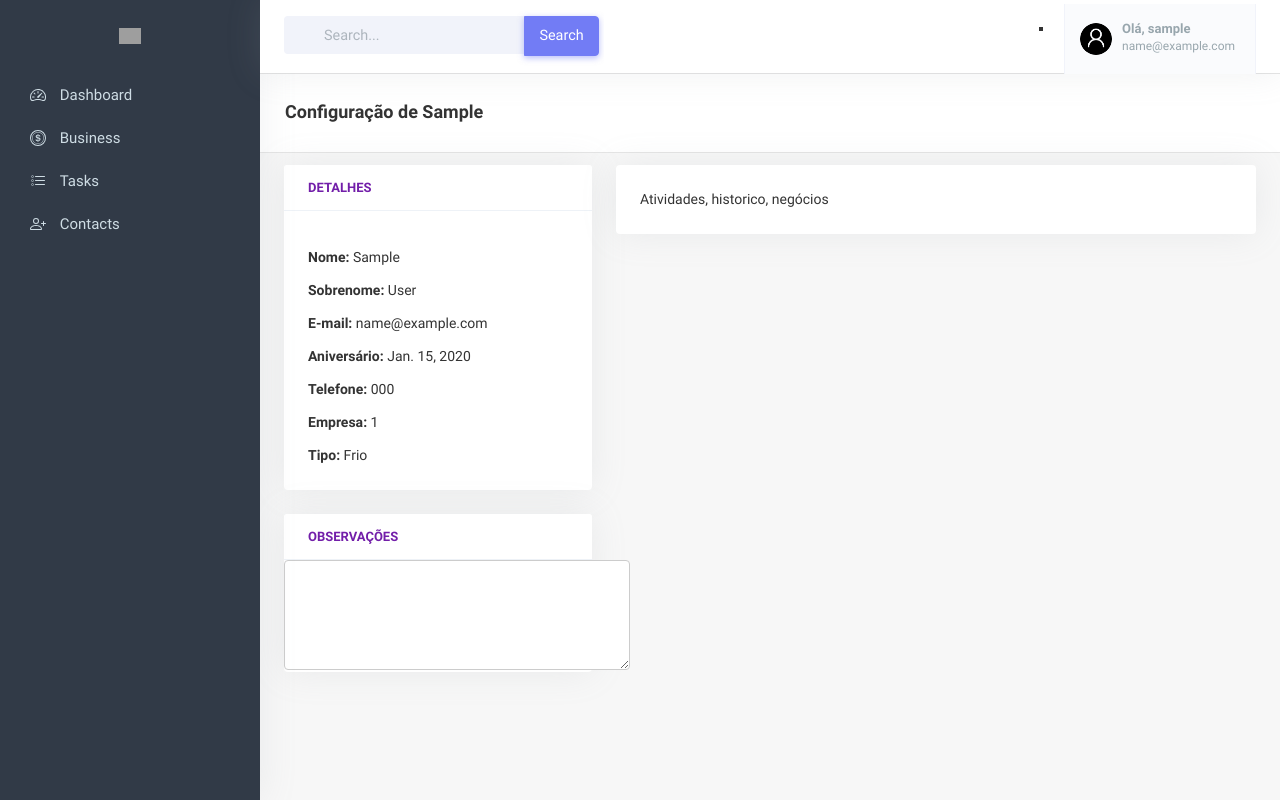
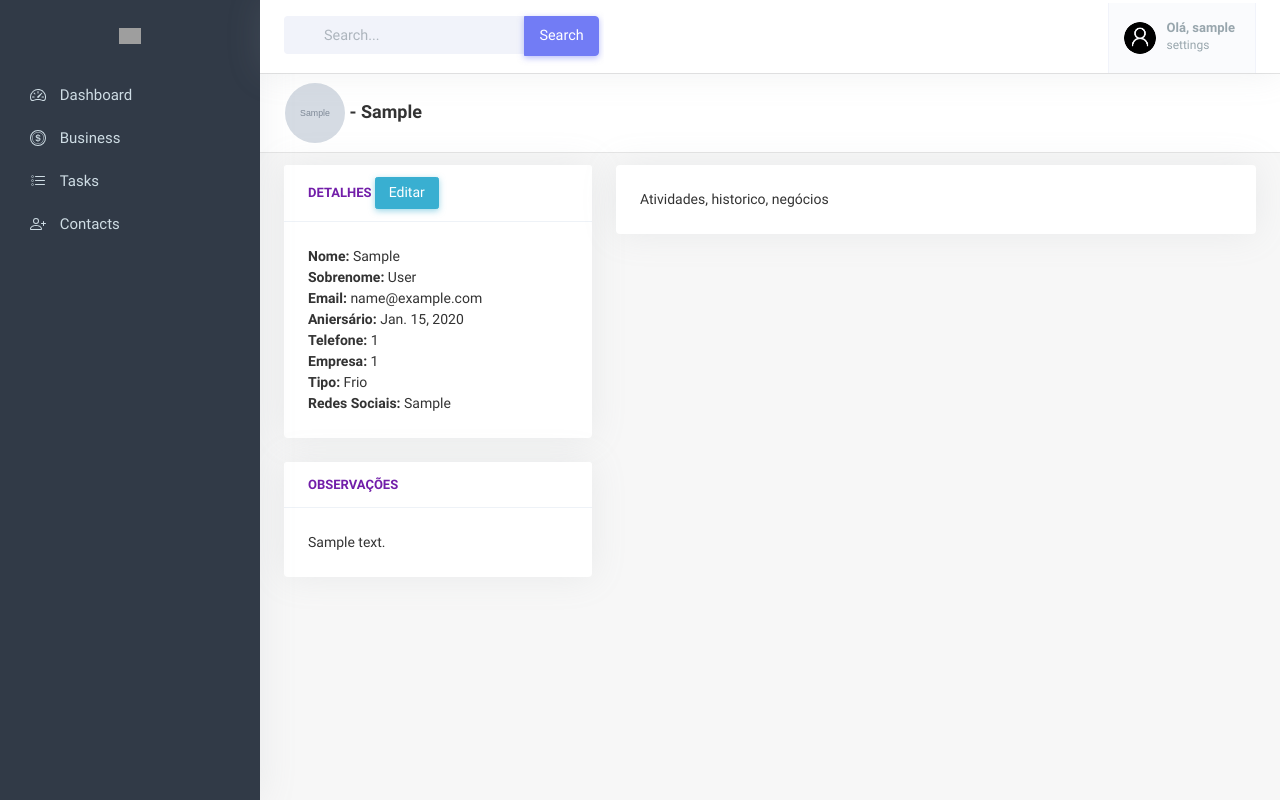
Before and after one commit to marcocapozzoli/customers-register, a Django app: page /dash/contacts/person/1 in a window 1280 px wide. Run offline with Django 3.2, Linux system fonts and the light colour scheme; a user stored in the database is signed in; tables that the repository leaves empty hold one stand-in row (values such as "Sample post"); grey boxes marked "Sample" are stand-in pictures; some libraries are stand-ins or nearby versions; grey boxes are pictures that could not be loaded.

Commit message:
update detail

```diff
--- a/dash/forms.py
+++ b/dash/forms.py
@@ -19,24 +19,13 @@ class PersonForm(forms.Form):
         widget=forms.TextInput(attrs={'placeholder': 'Nome'}),
         max_length=15
     )
-    last_name = forms.CharField(
-        label='',
-        required=False,
-        widget=forms.TextInput(attrs={'placeholder': 'Sobrenome'}),
-        max_length=15
-    )
     email = forms.EmailField(
         label='',
         widget=forms.TextInput(attrs={'placeholder': 'Email'}),
     )
-    birthday = forms.DateField(
+    phone = forms.IntegerField(
         label='',
-        #widget=forms.DateInput(attrs={'type':'date'})
-        widget=AdminDateWidget(attrs={'placeholder': 'Aniversário'})
-    )
-    phone = forms.CharField(
-        label='',
-        max_length=13,
+        # max_length=11,
         validators=[validate_phone],
         widget=forms.TextInput(attrs={'placeholder': 'Telefone: 99 99999-9999'})
     )
@@ -51,4 +40,20 @@ class PersonForm(forms.Form):
     )
 
 class PersonDetailForm(PersonForm):
-    note = forms.CharField(max_length=60)
+    last_name = forms.CharField(
+        label='',
+        required=False,
+        widget=forms.TextInput(attrs={'placeholder': 'Sobrenome'}),
+        max_length=15
+    )
+    birthday = forms.DateField(
+        label='',
+        widget=AdminDateWidget(attrs={'placeholder': 'Aniversário'})
+    )
+    note = forms.CharField(
+        label='',
+        max_length=500,
+        widget=forms.Textarea(attrs={'placeholder':'Detalhes'})
+    )
+    photo = forms.FileField()
+    social_media = forms.URLField()
--- a/dash/views.py
+++ b/dash/views.py
@@ -16,6 +16,7 @@ def home(request):
 def contacts(request):
 
     if request.user.is_authenticated:
+        person_objects = Person.objects.all()
         if request.method == 'POST':
 
             form = PersonForm(request.POST)
@@ -23,25 +24,23 @@ def contacts(request):
             if form.errors:
                 return render(request, 'dash/contacts.html', {
                     'form' : PersonForm(request.POST),
+                    'persons': person_objects
                 })
 
             if form.is_valid():
                 first_name = form.cleaned_data['first_name']
-                last_name = form.cleaned_data['last_name']
                 email = form.cleaned_data['email']
-                birthday = form.cleaned_data['birthday']
                 phone = form.cleaned_data['phone']
                 company = form.cleaned_data['company']
                 label = form.cleaned_data['label']
 
-                person = Person(first_name=first_name, last_name=last_name,
-                                email=email, birthday=birthday, phone=phone,
+                person = Person(first_name=first_name, email=email, phone=phone,
                                 company_id=company, label=label)
                 person.save()
 
                 return HttpResponseRedirect('/dash/contacts')
+
         else:
-            person_objects = Person.objects.all()
             return render(request, 'dash/contacts.html', {
                 'form' : PersonForm(),
                 'persons': person_objects
--- a/templates/dash/base.html
+++ b/templates/dash/base.html
@@ -8,7 +8,6 @@
     <title>{% block title %}{% endblock %}</title>
 
     <!-- Style CSS -->
-    <link href="{% static 'css/sidebars.css' %}" rel="stylesheet" type="text/css" id="light-style">
     <link href="{% static 'css/base.css' %}" rel="stylesheet" type="text/css" id="light-style">
 
     <!-- Standard style Django-Admin -->
@@ -115,16 +114,16 @@
                 <!-- Topbar Start -->
                 <div class="navbar-custom">
 
-                    <ul class="list-unstyled topbar-menu float-end mb-0">
+                    <ol class="list-unstyled topbar-menu float-end mb-0">
                         <!-- User menu -->
                         <li class="dropdown notification-list">
                             <a class="nav-link dropdown-toggle nav-user arrow-none me-0" data-bs-toggle="dropdown" href="#" role="button" aria-haspopup="false" aria-expanded="false">
                                 <span class="account-user-avatar">
-                                    <img src="media/logo.png" alt="user-image" class="rounded-circle">
+                                    <img src="/media/logo.png" alt="user-image" class="rounded-circle">
                                 </span>
                                 <span>
                                     <span class="account-user-name">Olá, {{user.username}}</span>
-                                    <span class="account-position">{{user.email}}</span>
+                                    <span class="account-position">settings</span>
                                 </span>
                             </a>
                             <div class="dropdown-menu dropdown-menu-end dropdown-menu-animated topbar-dropdown-menu profile-dropdown">
@@ -149,7 +148,7 @@
                             </div>
                         </li>
                         <!-- End user menu -->
-                    </ul>
+                    </ol>
 
                     <!-- search buttom -->
                     <div class="app-search dropdown d-none d-lg-block">
--- a/templates/dash/contacts_detail.html
+++ b/templates/dash/contacts_detail.html
@@ -3,31 +3,110 @@
 
 {% block title %}Contatos{% endblock %}
 
-{% block pagetitle %}Configuração de {{detail.first_name}}{%endblock%}
+{% block pagetitle %}
+
+    {% if not detail.photo %}
+        <img src="/media/logo.png" style="height: 60px; width: 60px;" alt="client-image" class="rounded-circle">
+    {% else %}
+        <img src="/media/{{detail.photo}}" style="height: 60px; width: 60px;" alt="client-image" class="rounded-circle">
+    {% endif %}
+    - {{detail.first_name}}
+
+{%endblock%}
+
+
 
 {% block content %}
 
 <div class="row mt-2">
+
+    <!-- Detalhes -->
     <div class="col-md-4">
         <div class="card">
             <div class="card-header">
                 <span style="font-size: 13px; margin-top: 2px; color: #721ea9; font-weight: 600;">DETALHES</span>
+                <button id="editClientButton" class="btn btn-info btn-sm" data-bs-toggle="modal" data-bs-target="#detailClientModal">Editar</button>
             </div>
-        <div class="card-body">
-            <div class="mt-2"><strong>Nome: </strong>{{ detail.first_name }}</div>
-            <div class="mt-2"><strong>Sobrenome: </strong>{{ detail.last_name }}</div>
-            <div class="mt-2"><strong>E-mail: </strong>{{ detail.email }}</div>
-            <div class="mt-2"><strong>Aniversário: </strong>{{ detail.birthday }}</div>
-            <div class="mt-2"><strong>Telefone: </strong>{{ detail.phone }}</div>
-            <div class="mt-2"><strong>Empresa: </strong>{{ detail.company_id }}</div>
-            <div class="mt-2"><strong>Tipo: </strong>{{ detail.label }}</div>
+            <div class="card-body" id="detailData">
+                <div>
+                    <strong>Nome: </strong>
+                    <span id="detailFirstName">{{ detail.first_name }}</span>
+                </div>
+                {% if detail.last_name %}
+                    <div>
+                        <strong>Sobrenome: </strong>
+                        <span id="detailLastName">{{ detail.last_name }}</span>
+                    </div>
+                {% endif %}
+                <div>
+                    <strong>Email: </strong>
+                    <span id="detailEmail">{{ detail.email }}</span>
+                </div>
+                {% if detail.birthday %}
+                <div>
+                    <strong>Aniersário: </strong>
+                    <span id="detailBirthday">{{ detail.birthday }}</span>
+                </div>
+                {% endif %}
+                <div>
+                    <strong>Telefone: </strong>
+                    <span id="detailPhone">{{ detail.phone }}</span>
+                </div>
+                <div>
+                    <strong>Empresa: </strong>
+                    <span id="detailCompanyId">{{ detail.company_id }}</span>
+                </div>
+                <div>
+                    <strong>Tipo: </strong>
+                    <span id="detailLabel">{{ detail.label }}</span>
+                </div>
+                {% if detail.social_media %}
+                    <div>
+                        <strong>Redes Sociais: </strong>
+                        <span id="detailSocialMedia">{{ detail.social_media }}</span>
+                    </div>
+                {% endif %}
             </div>
         </div>
     </div>
+
+    <!-- Atividades, histórico, negócios -->
     <div class="col-md-8">
         <div class="card">
             <div class="card-body">
                 Atividades, historico, negócios
+            </div>
+        </div>
+    </div>
+
+</div>
+
+<div class="row">
+    <!-- Observações -->
+    <div class="col-md-4">
+        <div class="card">
+            <div class="card-header">
+                <span style="font-size: 13px; margin-top: 2px; color: #721ea9; font-weight: 600;">OBSERVAÇÕES</span>
+            </div>
+            <div class="card-body">
+                {% if not detail.note %}
+                    <div>Sem observações</div>
+                {% else %}
+                    <div>{{ detail.note }}</div>
+                {% endif %}
+            </div>
+        </div>
+    </div>
+</div>
+<!--
+<div class="row">
+    <div class="col-md-4">
+        <div class="card">
+            <div class="card-header">
+                <span style="font-size: 13px; margin-top: 2px; color: #721ea9; font-weight: 600;">OBSERVAÇÕES</span>
+            </div>
+            <div class="">
+                <textarea name="" id="" cols="43" rows="5"></textarea>
             </div>
         </div>
     </div>
@@ -44,6 +123,61 @@
             </div>
         </div>
     </div>
+</div> -->
+
+
+
+
+<!-- Modal para editar dados do cliente -->
+<div class="modal fade" id="detailClientModal" tabindex="-1" aria-labelledby="detailClientModalLabel" aria-hidden="true">
+    <div class="modal-dialog modal-dialog-scrollable">
+		<div class="modal-content">
+				<div class="modal-header">
+					<h5 class="modal-title" id="detailClientModalLabel"></h5>
+					<button type="button" class="btn-close" data-bs-dismiss="modal" aria-label="Close"></button>
+				</div>
+            <form method="POST" action="{% url 'contacts' %}"></form>
+				<div class="modal-body">
+					<div class="mb-3">
+                        {% csrf_token %}
+                        <div id="formFirstName" class="mt-2">nv{{ form.first_name | as_crispy_field }}</div>
+                        <div class="mt-2">{{ form.last_name | as_crispy_field }}</div>
+                        <div class="mt-2">{{ form.email | as_crispy_field }}</div>
+                        <div class="mt-2">{{ form.birthday | as_crispy_field }}</div>
+                        <div class="mt-2">{{ form.phone | as_crispy_field }}</div>
+                        <div class="mt-2">{{ form.company | as_crispy_field }}</div>
+                        <div class="mt-2">{{ form.label | as_crispy_field }}</div>
+                        <div class="mt-2">{{ form.social_media | as_crispy_field }}</div>
+                        <div class="mt-2">{{ form.photo | as_crispy_field }}</div>
+
+					</div>
+				</div>
+				<div class="modal-footer">
+					<button type="button" class="btn btn-secondary" data-bs-dismiss="modal">Cancelar</button>
+					<button type="submit" class="btn btn-primary">Salvar</button>
+				</div>
+			</form>
+		</div>
+    </div>
 </div>
 
+<script>
+    const botao = document.querySelector('#editClientButton');
+    botao.addEventListener('click', ()=> {
+
+        const firstName = document.querySelector('#detailFirstName');
+        const lastName = document.querySelector('#detailLastName');
+        const email = document.querySelector('#detailEmail');
+        const birthday = document.querySelector('#detailBirthday');
+        const phone = document.querySelector('#detailPhone');
+        const company = document.querySelector('#detailCompanyId');
+        const label = document.querySelector('#detailLabel');
+        const socialmedia = document.querySelector('#detailSocialMedia');
+
+        const outro = document.querySelector('#formFirstName');
+
+        outro.value = 'Marco';
+    })
+</script>
+
 {% endblock %}
```
Also changed, not shown: dash/models.py (+7 -7 lines), dash/validators.py (+10 -3 lines), templates/dash/contacts.html (+15 -19 lines), dash/migrations/0005_auto_20210815_1316.py (added), dash/migrations/0006_auto_20210815_2335.py (added), dash/migrations/0007_rename_foto_person_photo.py (added), dash/migrations/0008_alter_person_birthday.py (added), dash/migrations/0009_alter_person_birthday.py (added), dash/migrations/0010_auto_20210816_0059.py (added), media/marco_perfil.jpeg (added), media/marco_perfil_q40iIeI.jpeg (added). Lines whose indentation alone changed are shown as unchanged.
